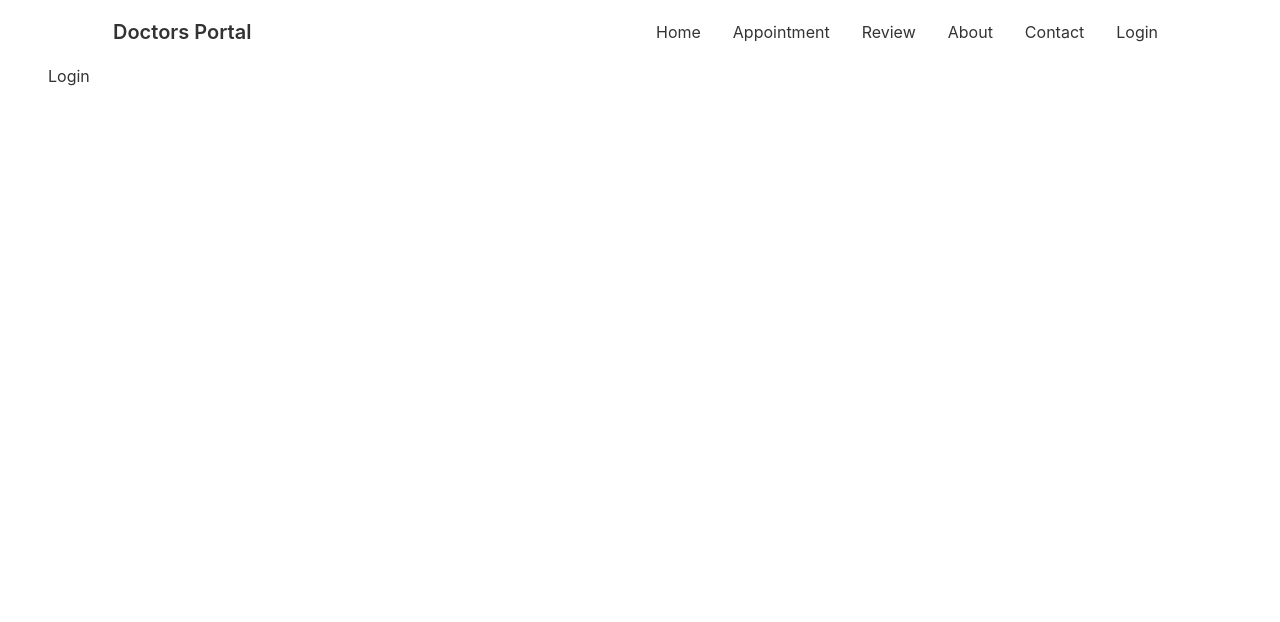
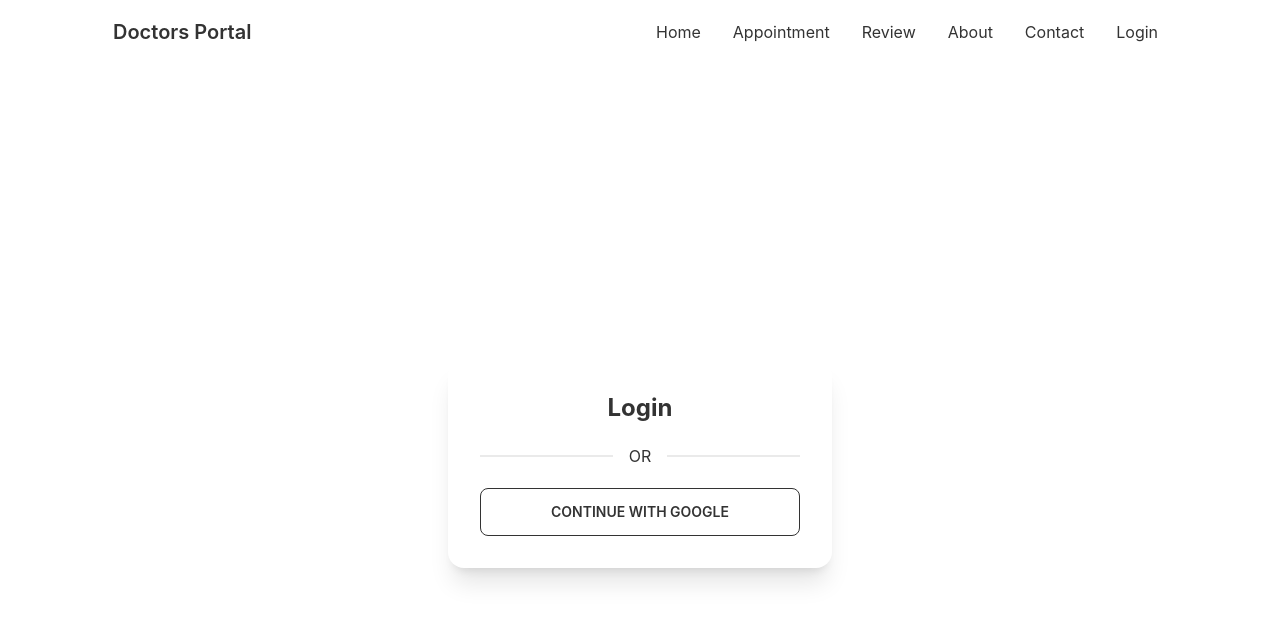
Before and after one commit to asrafaliii/doctors-portal, a React (Create React App) app: page /login in a window 1280 px wide. Shown: the top 622 px of the page. Built offline with nearby package versions, Linux system fonts and the light colour scheme; no server answers.

Commit message:
setup login page, implement sign in with google

```diff
--- a/src/Pages/Login/Login.js
+++ b/src/Pages/Login/Login.js
@@ -1,9 +1,29 @@
 import React from 'react';
+import { useSignInWithGoogle } from 'react-firebase-hooks/auth';
+import auth from '../../firebase.init';
 
 const Login = () => {
+    const [signInWithGoogle, user, loading, error] = useSignInWithGoogle(auth);
+
+    if(user) {
+        console.log(user);
+    }
+
     return (
-        <div>
-            <h1>Login</h1>
+        <div className='flex h-screen justify-center items-center'>
+            <div class="card w-96 bg-base-100 shadow-xl">
+  <div class="card-body">
+    <h2 class="text-center text-2xl font-bold">Login</h2>
+
+
+    <div class="divider">OR</div>
+    <button
+    onClick={() => signInWithGoogle()}
+    class="btn btn-outline"
+    >CONTINUE WITH GOOGLE</button>
+
+  </div>
+</div>
         </div>
     );
 };
```
